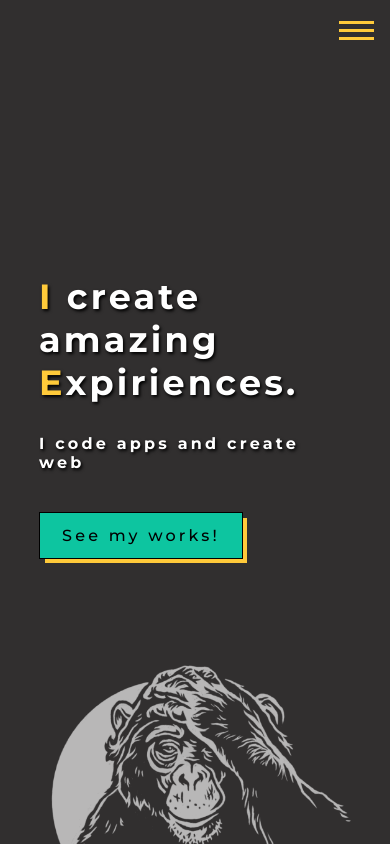
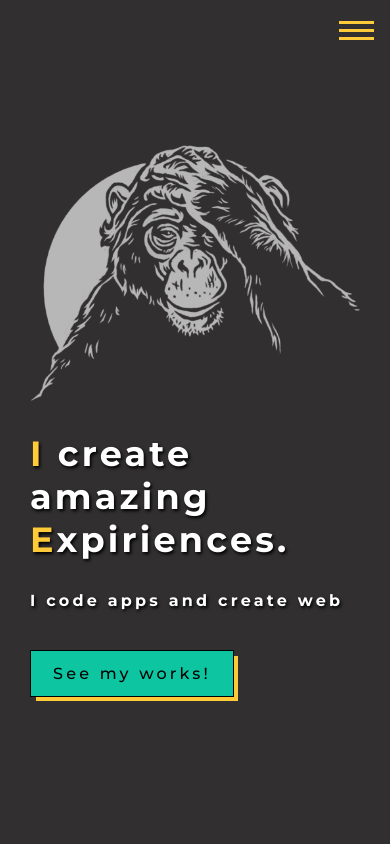
Before and after one commit to hakue1990/creative-web, a plain HTML site: page index.html in a window 390 px wide. Shown: the top 846 px of the page. Drawn offline with Linux system fonts and the light colour scheme.

Commit message:
fix mobile view

```diff
--- a/style.css
+++ b/style.css
@@ -687,19 +687,22 @@ a.mail--link {
   }
   .section--1 {
     padding: 0;
+    overflow: hidden;
   }
   .section--heading {
     flex-direction: column;
-    top: 70%;
-    min-height: 100vh;
-    position: relative;
+    height: 100%;
     overflow: hidden;
+    flex-direction: column-reverse;
+    width: 100%;
+    padding: 30px;
+    padding-bottom: 200px;
   }
+
   .section--heading h1 {
     font-size: 35px;
-    position: relative;
-    top: 0;
   }
+
   .section--heading--textbox h4 {
     position: relative;
   }
```
